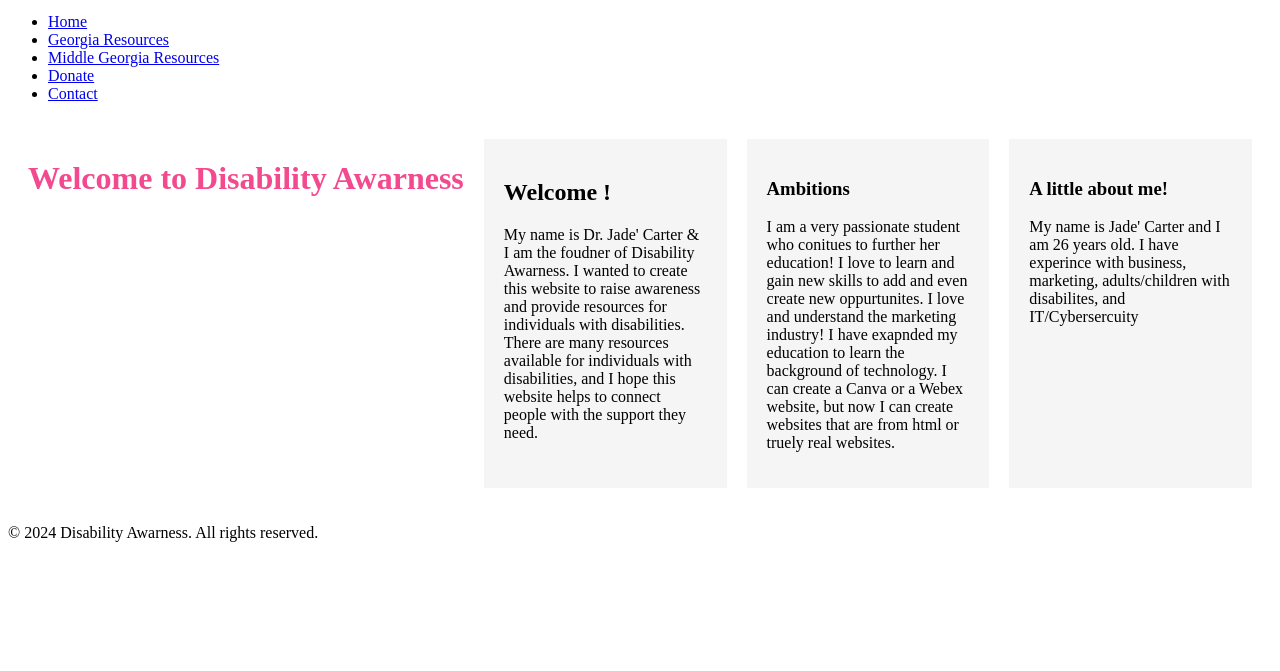
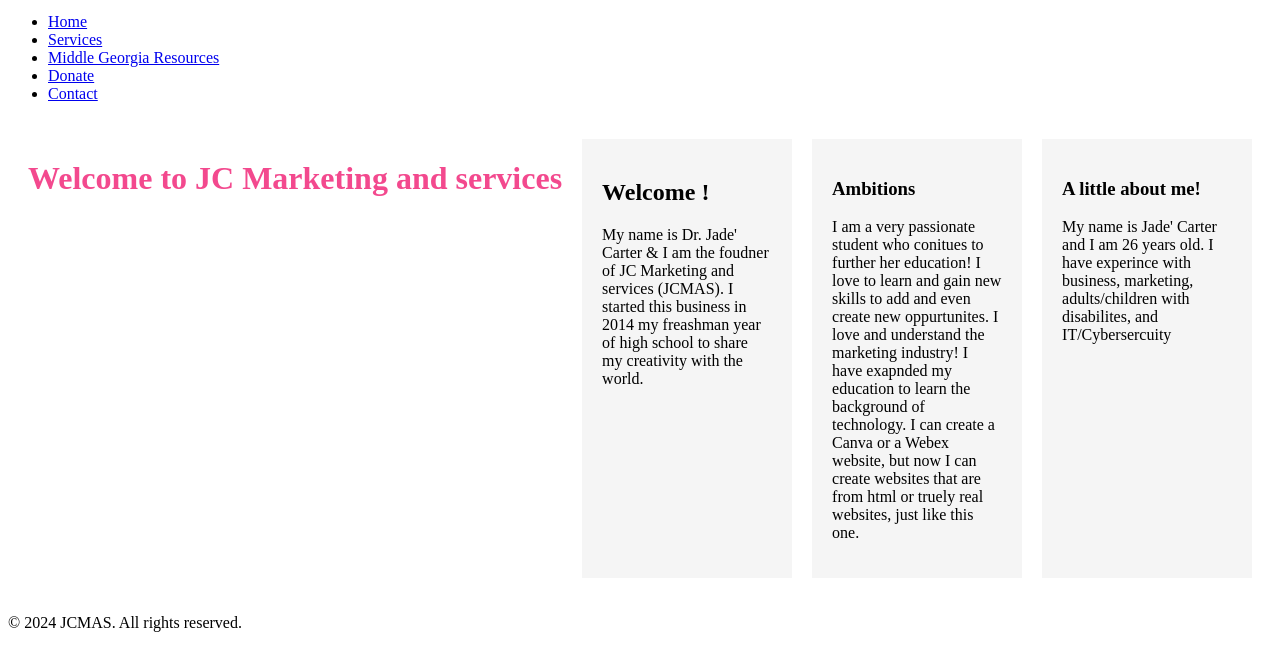
Before and after one commit to DrJbarbie/disabilitesawarness, a plain HTML site: page index.html in a window 1280 px wide. Shown: the part 29-700 px from the top of the page. Drawn offline with Linux system fonts and the light colour scheme.

Commit message:
Update homepage title and content for JCMAS

```diff
--- a/index.html
+++ b/index.html
@@ -2,7 +2,7 @@
 <html lang="en">
 
    <head>
-	  <title> Disability Awarness - Homepage </title>
+	  <title> JC Marketing Services - Homepage </title>
 	  <link href="style.css" rel="stylesheet" />
    </head>
 
@@ -16,7 +16,7 @@
 <nav>
 	<ul>
 	<li><a href="index.html"> Home</a></li>
-	<li><a href="GA.html"> Georgia Resources</a></li>
+	<li><a href="GA.html"> Services </a></li>
 	<li><a href="MGA.html"> Middle Georgia Resources</a></li>
 	<li><a href="Donate.html"> Donate</a></li>
     <li><a href="Contact.html"> Contact </a></li>
@@ -26,11 +26,10 @@
 
 <main>
 	<div class="columns">
-		<h1> Welcome to Disability Awarness</h1>
+		<h1> Welcome to JC Marketing and services </h1>
     <section>
 <h2> Welcome !</h2>
-<p>My name is Dr. Jade' Carter & I am the foudner of Disability Awarness. I wanted to create this website to raise awareness and provide resources for individuals with disabilities.
-	There are many resources available for individuals with disabilities, and I hope this website helps to connect people with the support they need.
+<p>My name is Dr. Jade' Carter & I am the foudner of  JC Marketing and services (JCMAS). I started this business in 2014 my freashman year of high school to share my creativity with the world.
 </p>
     </section>
 
@@ -39,7 +38,7 @@
 <p>
 I am a very passionate student who conitues to further her education! I love to learn and gain new skills to add and even create new oppurtunites.
 I love and understand the marketing industry! I have exapnded my education to learn the background of technology.
-I can create a Canva or a Webex website, but now I can create websites that are from html or truely real websites.
+I can create a Canva or a Webex website, but now I can create websites that are from html or truely real websites, just like this one.
 </p>
      </section>
 	 <section>
@@ -64,7 +63,7 @@ I can create a Canva or a Webex website, but now I can create websites that are
 
 
 <footer>
-	<p>&copy; 2024 Disability Awarness. All rights reserved.</p>
+	<p>&copy; 2024 JCMAS. All rights reserved.</p>
 </footer>
 
 
```
